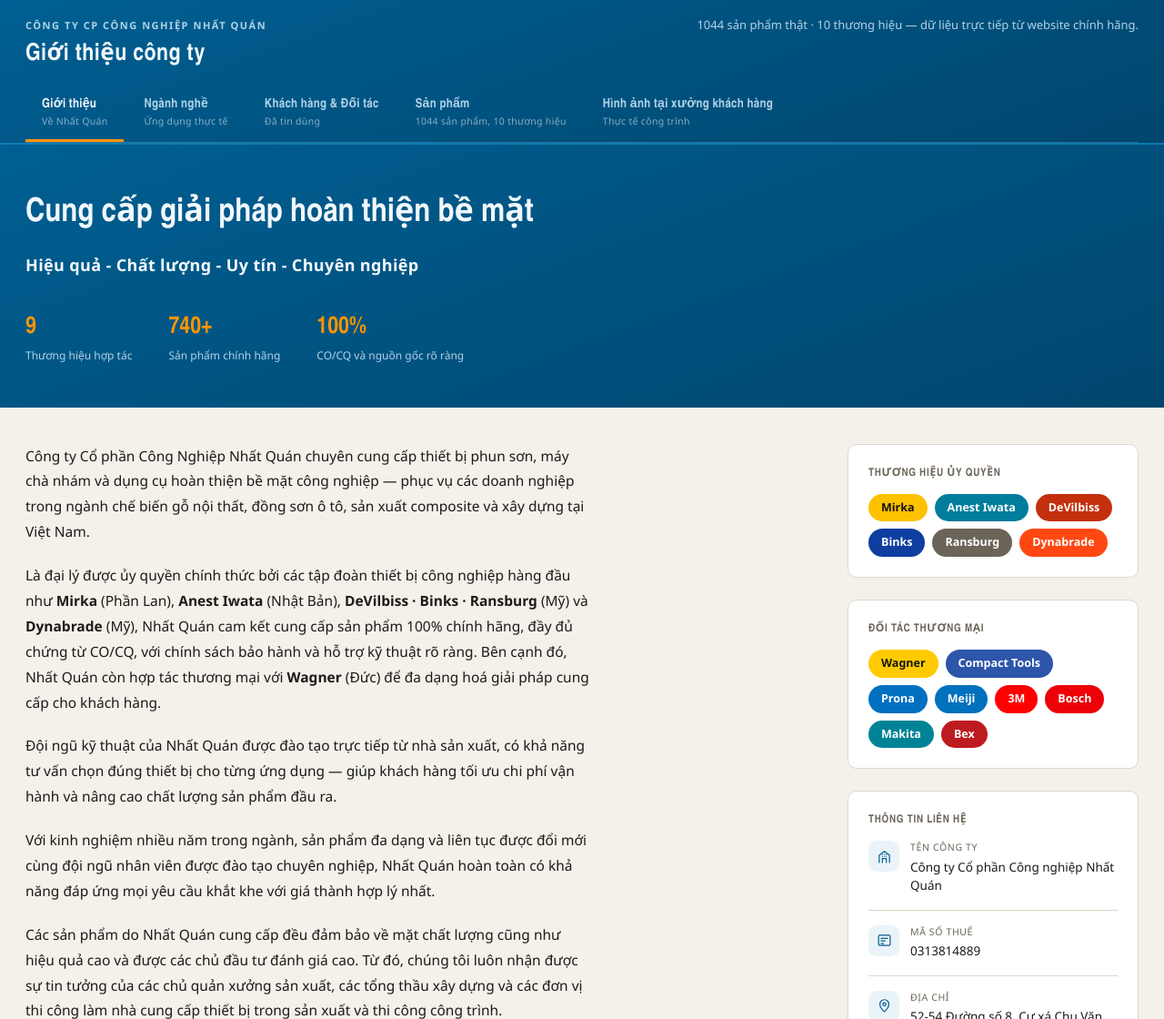
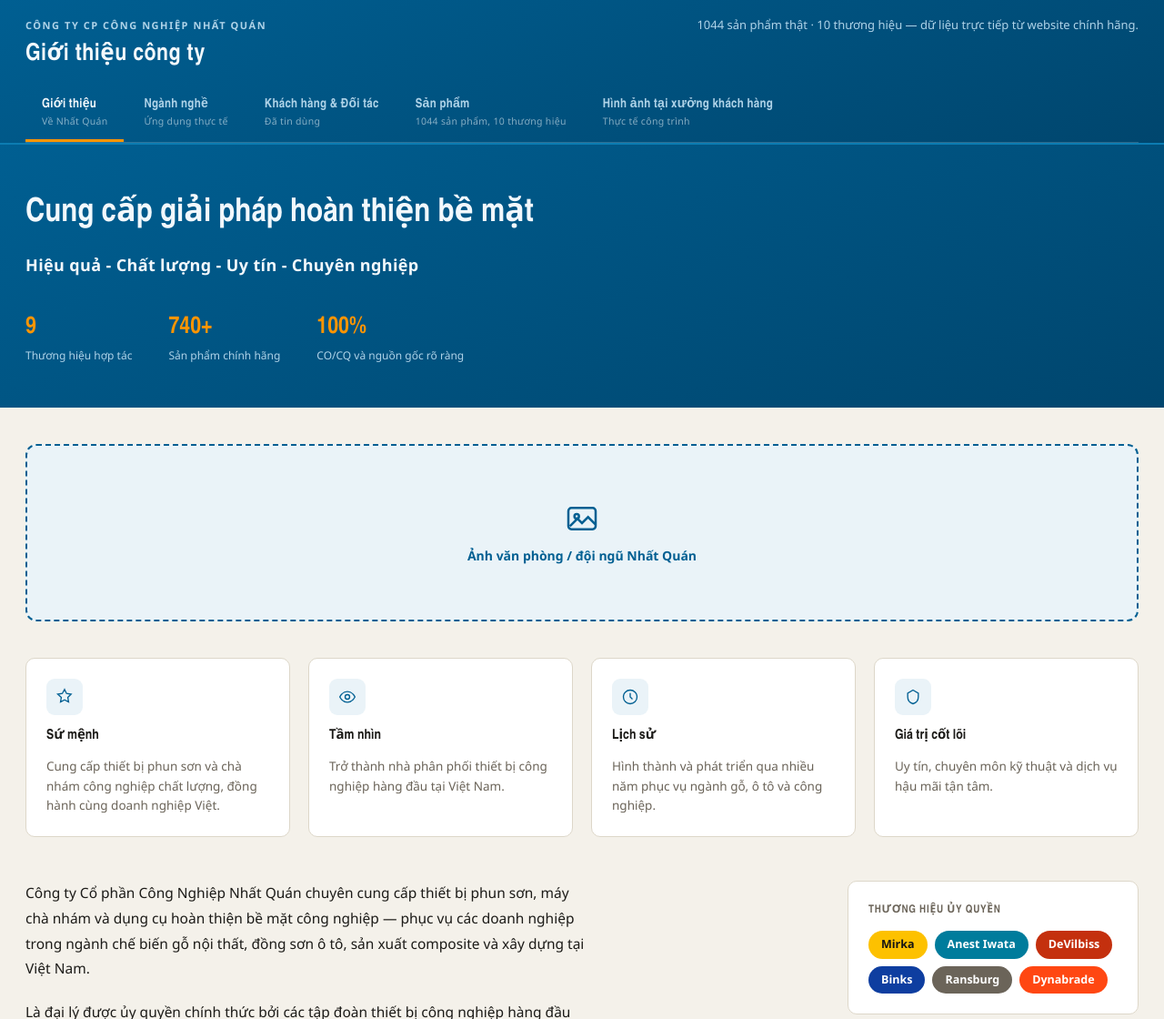
Before and after one commit to nhatquanjsc18-dot/catalog.nq, a website: page catalog/catalog.html in a window 1280 px wide. Shown: the top 1120 px of the page at 91% size. Drawn offline with Linux system fonts and the light colour scheme.

Commit message:
Add mission/vision/history/values cards to the Gioi thieu page
Insert a team-photo placeholder plus 4 pillar cards (Su menh, Tam nhin,
Lich su, Gia tri cot loi) above the existing company description, per
the reference layout. Existing content (description, brand chips,
contact info) is untouched.

```diff
--- a/catalog/catalog.html
+++ b/catalog/catalog.html
@@ -411,6 +411,21 @@
   .why-us-icon svg{width:24px; height:24px; stroke:var(--accent); fill:none; stroke-width:1.6;}
   .why-us-item h4{font-size:15px; margin:0 0 6px;}
   .why-us-item p{font-size:13.5px; line-height:1.65; color:var(--text-muted); margin:0;}
+
+  .intro-photo-placeholder{
+    margin:0 0 40px; padding:60px 24px; background:var(--accent-tint);
+    border:2px dashed var(--accent); border-radius:12px;
+    display:flex; flex-direction:column; align-items:center; justify-content:center;
+    gap:10px; text-align:center; color:var(--accent);
+  }
+  .intro-photo-placeholder svg{width:40px; height:40px; stroke:var(--accent); fill:none; stroke-width:1.5;}
+  .intro-photo-placeholder span{font-size:14px; font-weight:600;}
+  .intro-pillars-grid{display:grid; grid-template-columns:repeat(auto-fit, minmax(220px,1fr)); gap:20px; margin:0 0 48px;}
+  .intro-pillar-item{padding:22px; background:var(--surface); border:1px solid var(--border); border-radius:10px; display:flex; flex-direction:column; gap:12px;}
+  .intro-pillar-icon{width:40px; height:40px; border-radius:9px; background:var(--accent-tint); display:flex; align-items:center; justify-content:center;}
+  .intro-pillar-icon svg{width:20px; height:20px; stroke:var(--accent); fill:none; stroke-width:1.6;}
+  .intro-pillar-item h4{font-size:15px; margin:0;}
+  .intro-pillar-item p{font-size:13.5px; line-height:1.6; color:var(--text-muted); margin:0;}
 </style>
 </head>
 <body>
@@ -454,6 +469,34 @@
     </div>
   </div>
   <div class="intro-wrap">
+    <div class="intro-photo-placeholder">
+      <svg viewBox="0 0 24 24"><rect x="3" y="5" width="18" height="14" rx="2"/><circle cx="8.5" cy="10.5" r="1.5"/><path d="M21 16l-5-5-4 4-3-3-5 5"/></svg>
+      <span>Ảnh văn phòng / đội ngũ Nhất Quán</span>
+    </div>
+
+    <div class="intro-pillars-grid">
+      <div class="intro-pillar-item">
+        <div class="intro-pillar-icon"><svg viewBox="0 0 24 24"><path d="M12 2l2.6 5.5 6 .9-4.3 4.2 1 6-5.3-2.8-5.3 2.8 1-6L3 8.4l6-.9z"/></svg></div>
+        <h4>Sứ mệnh</h4>
+        <p>Cung cấp thiết bị phun sơn và chà nhám công nghiệp chất lượng, đồng hành cùng doanh nghiệp Việt.</p>
+      </div>
+      <div class="intro-pillar-item">
+        <div class="intro-pillar-icon"><svg viewBox="0 0 24 24"><path d="M2 12s3.5-7 10-7 10 7 10 7-3.5 7-10 7-10-7-10-7z"/><circle cx="12" cy="12" r="3"/></svg></div>
+        <h4>Tầm nhìn</h4>
+        <p>Trở thành nhà phân phối thiết bị công nghiệp hàng đầu tại Việt Nam.</p>
+      </div>
+      <div class="intro-pillar-item">
+        <div class="intro-pillar-icon"><svg viewBox="0 0 24 24"><circle cx="12" cy="12" r="9"/><path d="M12 7v5l3 3"/></svg></div>
+        <h4>Lịch sử</h4>
+        <p>Hình thành và phát triển qua nhiều năm phục vụ ngành gỗ, ô tô và công nghiệp.</p>
+      </div>
+      <div class="intro-pillar-item">
+        <div class="intro-pillar-icon"><svg viewBox="0 0 24 24"><path d="M12 3l7 4v5c0 5-3.5 8-7 9-3.5-1-7-4-7-9V7z"/></svg></div>
+        <h4>Giá trị cốt lõi</h4>
+        <p>Uy tín, chuyên môn kỹ thuật và dịch vụ hậu mãi tận tâm.</p>
+      </div>
+    </div>
+
     <div class="intro-grid">
       <div class="intro-main">
         <p>Công ty Cổ phần Công Nghiệp Nhất Quán chuyên cung cấp thiết bị phun sơn, máy chà nhám và dụng cụ hoàn thiện bề mặt công nghiệp — phục vụ các doanh nghiệp trong ngành chế biến gỗ nội thất, đồng sơn ô tô, sản xuất composite và xây dựng tại Việt Nam.</p>
```
